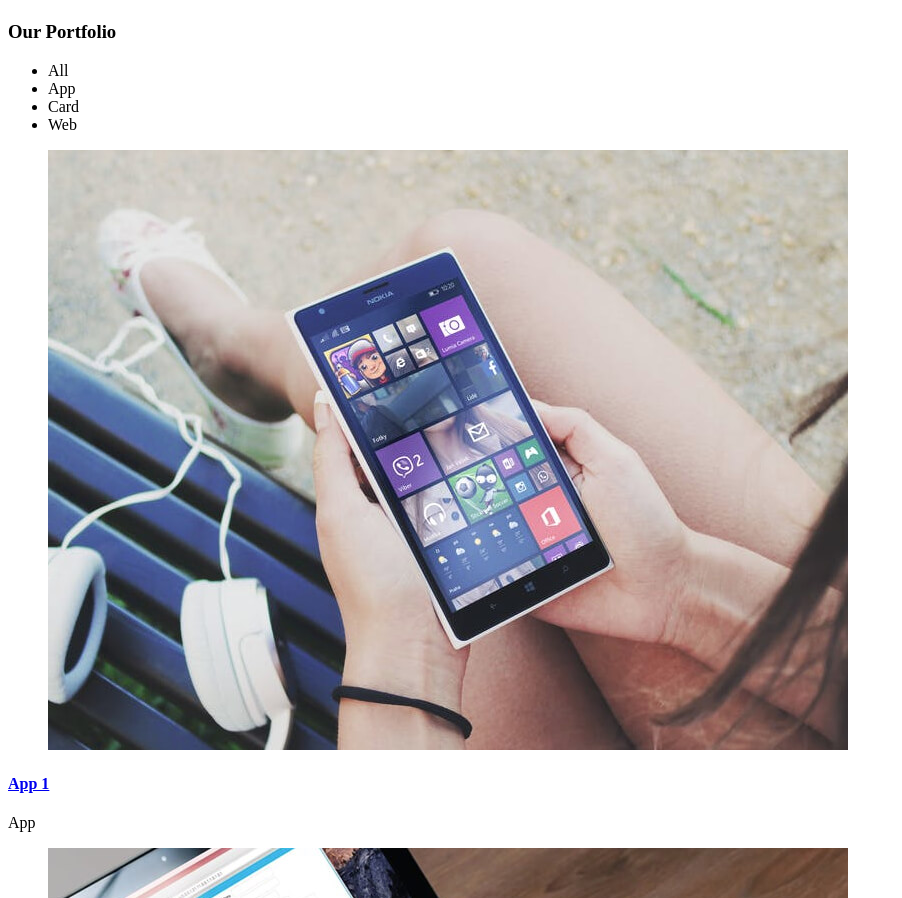
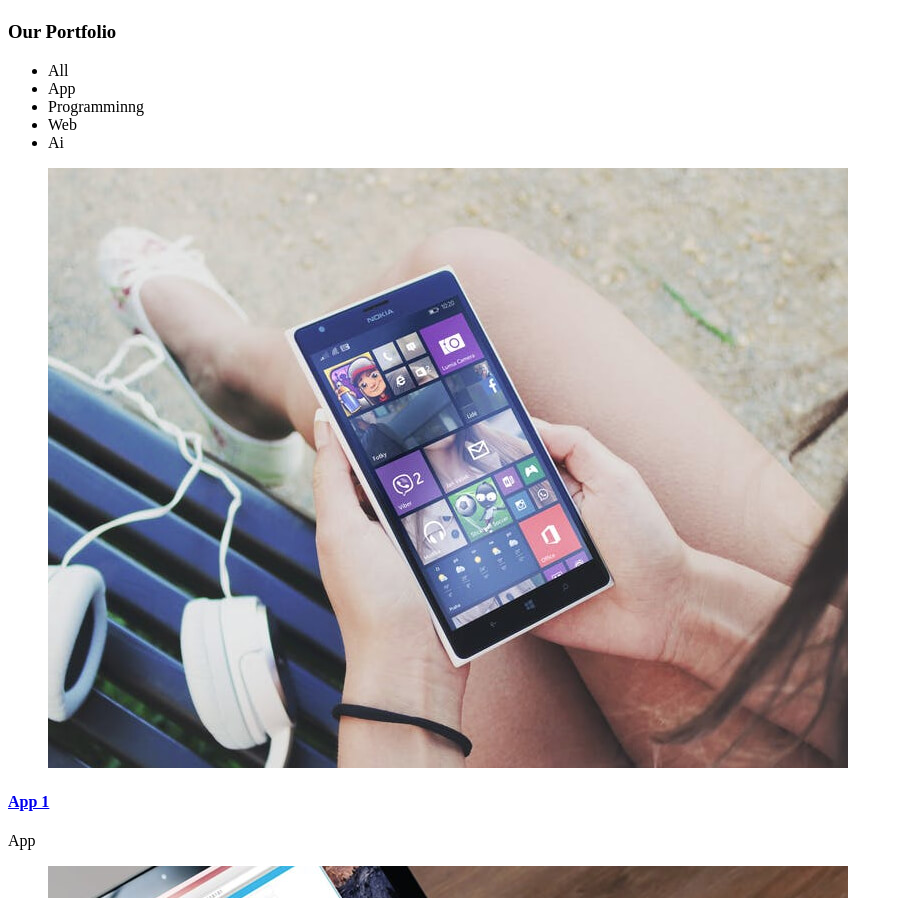
Before and after one commit to haneul-99/CoS, a plain HTML site: page bin/main/templates/index.html in a window 1280 px wide. Shown: the part 4493-5391 px from the top of the page, without its empty margins (0-902 px from the left). Drawn offline with Linux system fonts and the light colour scheme.

Commit message:
index 포트폴리오 컬럼 추가

```diff
--- a/bin/main/templates/index.html
+++ b/bin/main/templates/index.html
@@ -305,8 +305,9 @@
 	            <ul id="portfolio-flters">
 	              <li data-filter="*" class="filter-active">All</li>
 	              <li data-filter=".filter-app">App</li>
-	              <li data-filter=".filter-card">Card</li>
+	              <li data-filter=".filter-card">Programminng</li>
 	              <li data-filter=".filter-web">Web</li>
+	              <li data-filter=".filter-web">Ai</li>
 	            </ul>
 	          </div>
 	        </div>
```
Also changed, not shown: src/main/resources/templates/index.html (+2 -1 lines).
